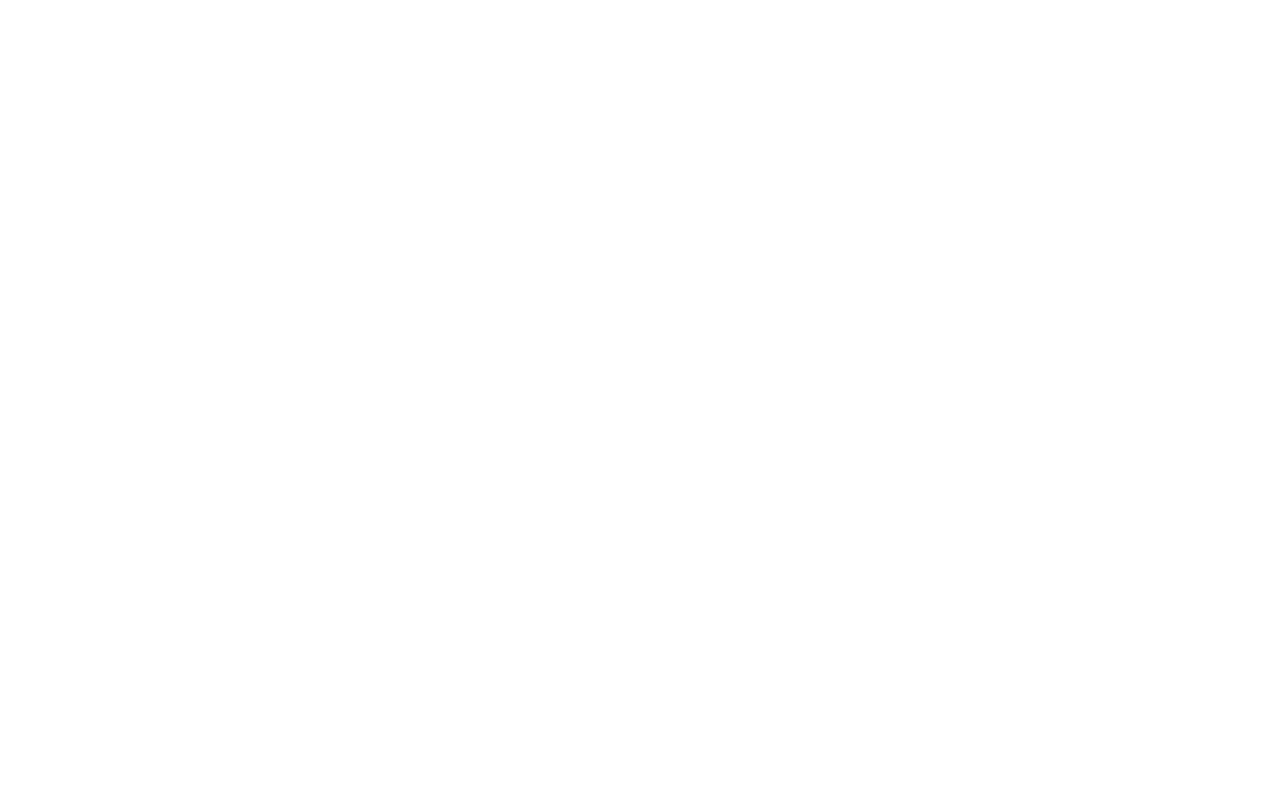
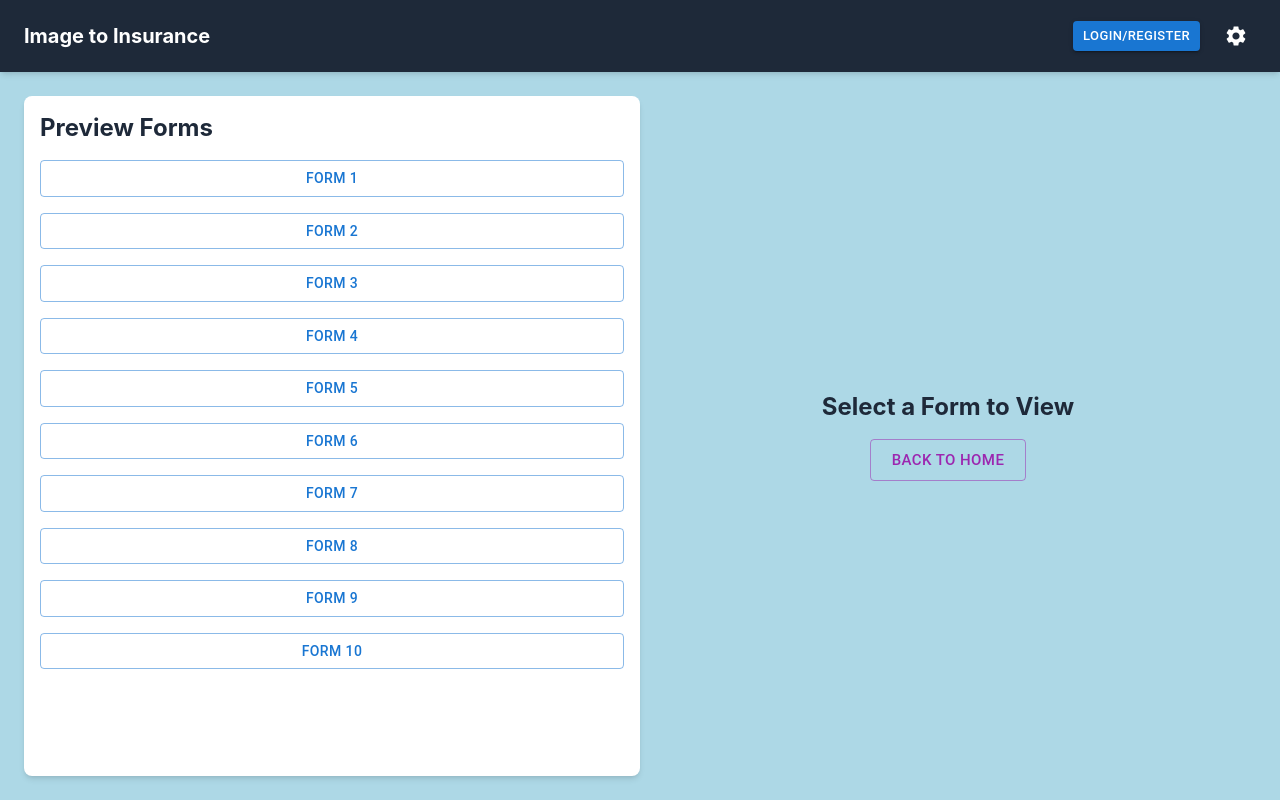
Before and after one commit to jeffersonnle/image_to_insurance, a React (Vite) app in the folder frontend/: page /results in a window 1280 px wide. Before the commit this address had no page. Built offline with nearby package versions, Linux system fonts and the light colour scheme; the HTML template or start-up script is replaced by a standard one.

Commit message:
forms + photos pages added

```diff
--- a/frontend/src/App.jsx
+++ b/frontend/src/App.jsx
@@ -5,6 +5,7 @@ import Login from "./components/Login.jsx"
 import LandingPage from "./components/LandingPage.jsx"
 import Register from "./components/Register.jsx"
 import Photos from "./components/Photos.jsx"
+import Results from "./components/Results.jsx"
 
 function App() {
   //const [count, setCount] = useState(0)
@@ -16,6 +17,7 @@ function App() {
       <Route path="/login" element={<Login />} />
       <Route path="/photos" element={<Photos />} />
       <Route path="/register" element={<Register/>}/>
+      <Route path="/results" element={<Results/>}/>
    </Routes>
     </>
   )
--- a/frontend/src/components/LandingPage.jsx
+++ b/frontend/src/components/LandingPage.jsx
@@ -9,12 +9,12 @@ export default function LandingPage() {
   const navigate = useNavigate();
 
   return (
-    <div className="w-screen h-screen bg-[#EFF8FC] flex flex-col">
+    <div className="w-screen h-screen bg-[#D8F3FF] flex flex-col">
       {/* Header Bar */}
       <div className="w-full bg-gray-800 text-white py-4 px-6 text-xl font-bold shadow-md flex justify-between items-center">
         <span>Image to Insurance</span>
         <div className="flex items-center gap-4">
-          <Button variant="contained" color="primary" size="small">
+          <Button variant="contained" color="primary" size="small" onClick={() => navigate("/login")}>
             Login/Register
           </Button>
           <IconButton color="inherit">
@@ -36,7 +36,7 @@ export default function LandingPage() {
           <Button variant="contained" color="primary" size="large" className="!px-8 !py-8 rounded-none">
             Upload
           </Button>
-          <Button variant="contained" color="primary" size="large" className="!px-8 !py-8 rounded-none">
+          <Button variant="contained" color="primary" size="large" className="!px-8 !py-8 rounded-none" onClick={() => navigate("/results")}>
             View Forms
           </Button>
         </div>
--- a/frontend/src/components/Photos.jsx
+++ b/frontend/src/components/Photos.jsx
@@ -45,7 +45,7 @@ export default function Photos() {
             <p className="text-sm">Select a clear photo with a clear view of items and/or furniture you would like to scan.</p>
           </div>
           <Button variant="contained" color="primary" size="large" className="mt-4">
-            Submit Photos
+            Submit Photo
           </Button>
         </div>
       </div>
--- /dev/null
+++ b/frontend/src/components/Results.jsx
@@ -0,0 +1,61 @@
+import React from "react";
+import { useNavigate } from "react-router-dom";
+import Button from "@mui/material/Button";
+import { IconButton } from "@mui/material";
+import SettingsIcon from "@mui/icons-material/Settings";
+
+export default function Results() {
+  const navigate = useNavigate(); // React Router navigation
+
+  return (
+    <div className="w-screen h-screen bg-[#ADD8E6] flex flex-col">
+      {/* Header Bar */}
+      <div className="w-full bg-gray-800 text-white py-4 px-6 text-xl font-bold shadow-md flex justify-between items-center">
+        <span>Image to Insurance</span>
+        <div className="flex items-center gap-4">
+          <Button variant="contained" color="primary" size="small">
+            Login/Register
+          </Button>
+          <IconButton color="inherit">
+            <SettingsIcon />
+          </IconButton>
+        </div>
+      </div>
+
+      {/* Main Content */}
+      <div className="flex w-full h-full p-6">
+        {/* Scrollable Forms List on the Left */}
+        <div className="w-1/2 h-full overflow-y-auto p-4 bg-white rounded-lg shadow-md flex flex-col">
+          <h2 className="text-2xl font-bold text-gray-800 mb-4">Preview Forms</h2>
+          <div className="flex flex-col gap-4">
+            {[...Array(10)].map((_, index) => (
+              <Button
+                key={index}
+                variant="outlined"
+                color="primary"
+                fullWidth
+                onClick={() => console.log(`Viewing Form ${index + 1}`)}
+              >
+                Form {index + 1}
+              </Button>
+            ))}
+          </div>
+        </div>
+
+        {/* Right Section with Back Button */}
+        <div className="w-1/2 flex flex-col items-center justify-center p-6">
+          <h2 className="text-2xl font-bold text-gray-800 mb-4">Select a Form to View</h2>
+          <Button
+            variant="outlined"
+            color="secondary"
+            size="large"
+            className="mt-4"
+            onClick={() => navigate("/")}
+          >
+            Back to Home
+          </Button>
+        </div>
+      </div>
+    </div>
+  );
+}
```
